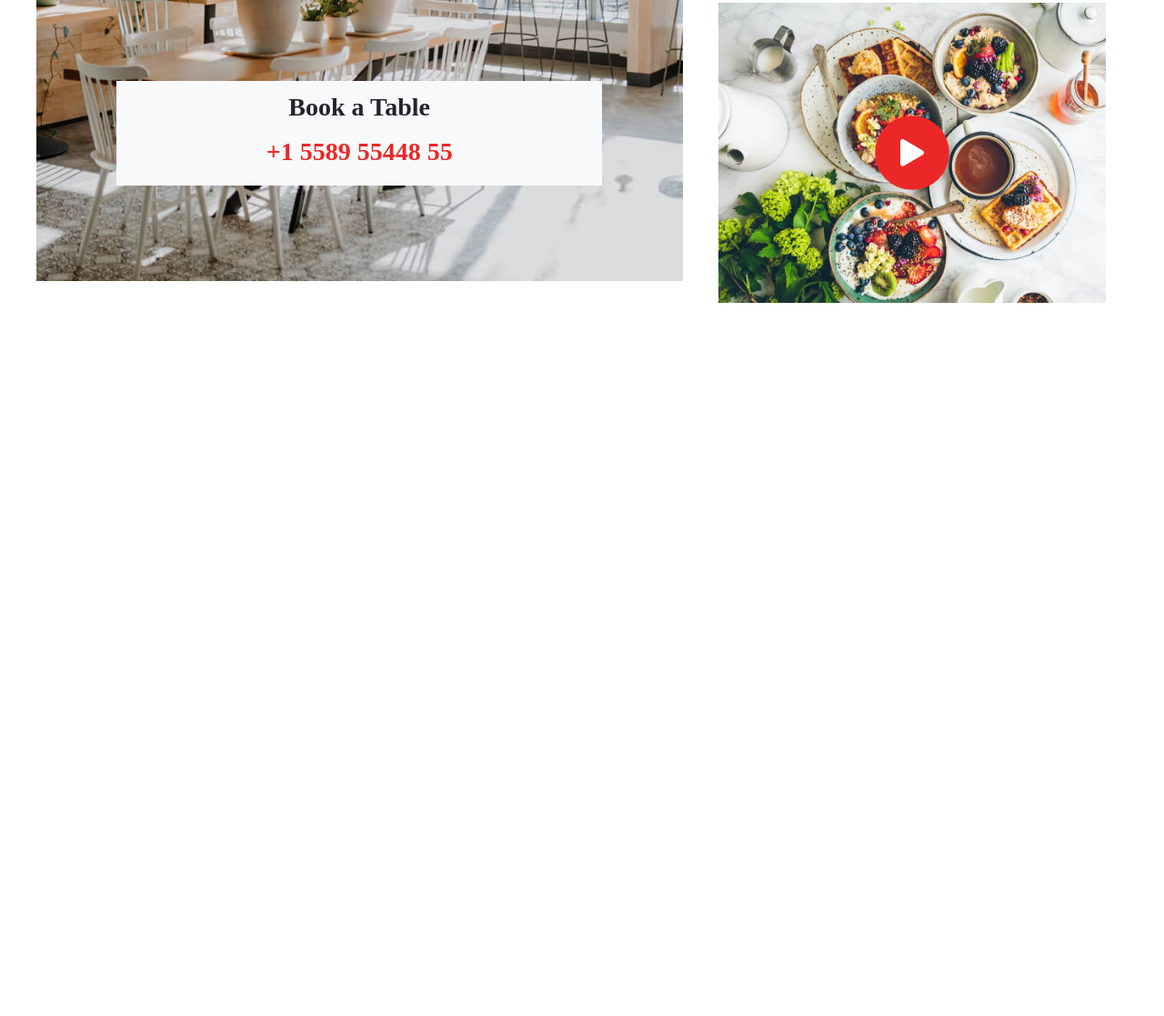
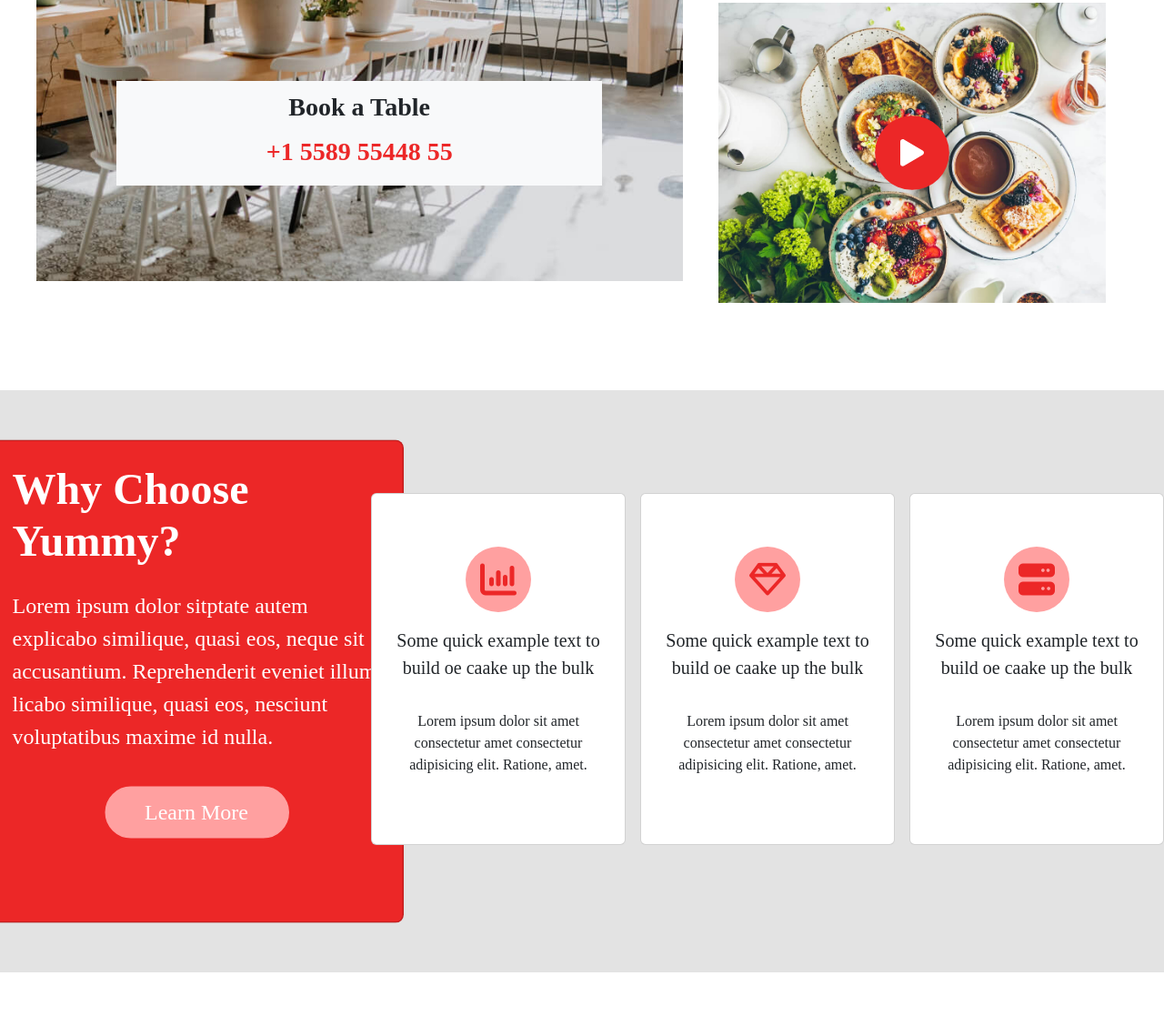
Before and after one commit to YF-0-1/Finale-Project-Javascript-DOM-FARADI_YOUSSEF, a website: page index.html in a window 1280 px wide. Shown: the part 1173-2290 px from the top of the page at 91% size. Before the commit the page ends 1602 px from the top, so only its background shows below. Drawn offline with nearby package versions, Linux system fonts and the light colour scheme.

Commit message:
section 3

```diff
--- a/index.html
+++ b/index.html
@@ -200,6 +200,51 @@
             </div>
         </section>
 
+
+        <!--& section 3 -->
+        <section class="section3 pb-5">
+            <div class="section3_elements d-flex w-100 py-5 ">
+                <div class="section3_leftside h-100 d-flex justify-content-center align-items-center ">
+                    <div class="card  bg-blood text-white ms-5" style="width: 19rem;">
+                        <div class="card-body  d-flex flex-column gap-2">
+                            <h5 class="card-title w-75 fs-2 fw-bold">Why Choose Yummy?</h5>
+                            <p class="card-text">Lorem ipsum dolor sitptate autem explicabo similique, quasi eos, neque sit accusantium. Reprehenderit eveniet illum  licabo similique, quasi eos, nesciunt voluptatibus maxime id nulla.</p>
+                            <div class="d-flex justify-content-center">
+                                <a href="#" class="btn btn-lightblood text-white rounded-pill w-50">Learn More</a>
+                            </div>
+                        </div>
+                    </div>
+                </div>
+                <div class="section3_rightside  d-flex flex-column flex-lg-row gap-3 align-items-center justify-content-start ps-4" >
+                    <div class="card h-75" style="width: 18rem;">
+                        <div class="card-body d-flex flex-column justify-content-center align-items-center gap-3 text-center">
+                            <i class="fa-solid fa-chart-column fs-1 bg-lightblood rounded-circle p-3" style="color: #ec2727;" ></i>
+                            <p class="card-text fs-5 ">Some quick example text to build oe caake up the bulk</p>
+                            <p>Lorem ipsum dolor sit amet consectetur  amet consectetur adipisicing elit. Ratione, amet.</p>
+                        </div>
+                    </div>
+                    <div class="card h-75" style="width: 18rem;">
+                        <div class="card-body d-flex flex-column justify-content-center align-items-center gap-3 text-center">
+                            <i class="fa-regular fa-gem fs-1 bg-lightblood rounded-circle p-3" style="color: #ec2727;" ></i>
+                            <p class="card-text fs-5 ">Some quick example text to build oe caake up the bulk</p>
+                            <p>Lorem ipsum dolor sit amet consectetur  amet consectetur adipisicing elit. Ratione, amet.</p>
+                        </div>
+                    </div>
+                    <div class="card h-75" style="width: 18rem;">
+                        <div class="card-body d-flex flex-column justify-content-center align-items-center gap-3 text-center">
+                            <i class="fa-solid fa-server fs-1 bg-lightblood rounded-circle p-3" style="color: #ec2727;" ></i>
+                            <p class="card-text fs-5 ">Some quick example text to build oe caake up the bulk</p>
+                            <p>Lorem ipsum dolor sit amet consectetur  amet consectetur adipisicing elit. Ratione, amet.</p>
+                        </div>
+                    </div>
+                </div>
+            </div>
+        </section>
+
+        <!-- & section-4 -->
+        <section class="section4">
+
+        </section>
     </main>
 
     <script src="./node_modules/bootstrap/dist/js/bootstrap.bundle.js"></script>
```
